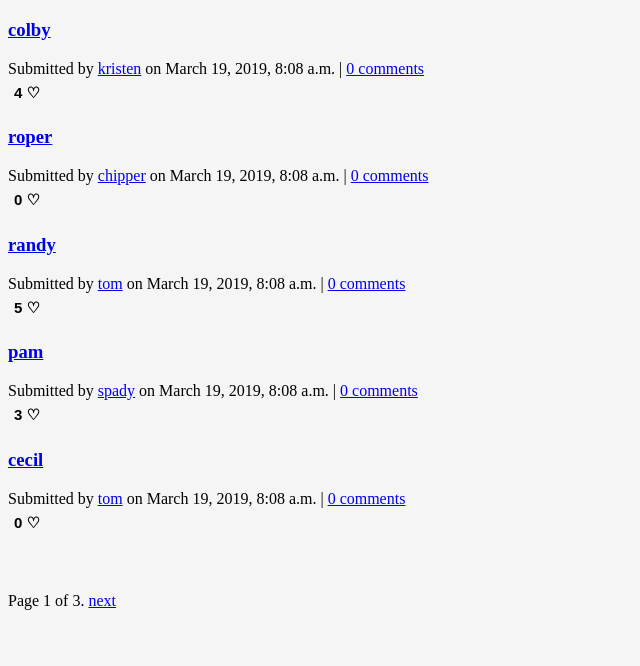
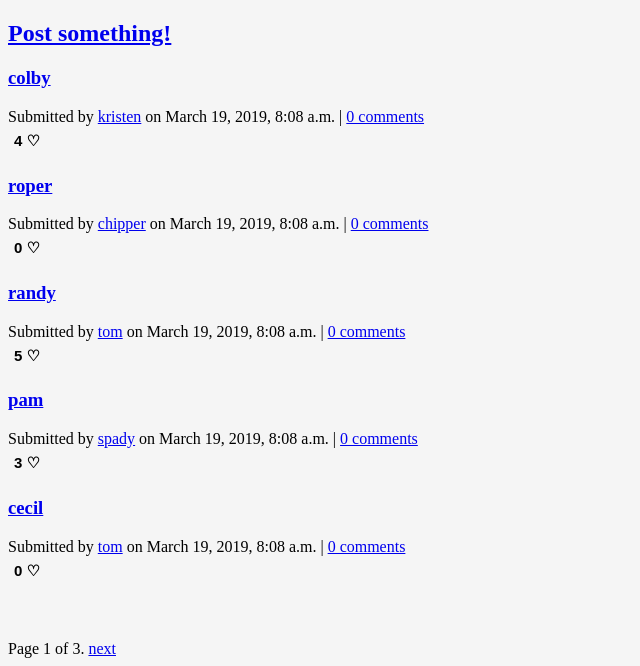
Before and after one commit to tlcpack/apile_blog, a Django app: page /core/ in a window 1280 px wide. Shown: the part 139-805 px from the top of the page, without its empty margins (0-640 px from the left). Before the commit the page ends 749 px from the top, so only its background shows below. Run offline with Django 3.2, Linux system fonts and the light colour scheme; data comes from the database, SQL or seed files in the repository.

Commit message:
able to create post. created post can be edited and favorited

```diff
--- a/core/templates/index.html
+++ b/core/templates/index.html
@@ -1,6 +1,9 @@
 {% extends 'base.html' %}
 
 {% block content %}
+
+<div class="add-post">
+    <h2><a href="{% url 'post_new' %}" class="">Post something!</a><h2>
 {% for post in post_list %}
     <h3><a href="{{ post.url }}">{{ post.title }}</a></h3>
     <span>Submitted by <a href="{% url 'user-detail' post.author.pk %}">{{ post.author.username }}</a> on {{ post.date_added }}</span>
--- a/core/urls.py
+++ b/core/urls.py
@@ -7,5 +7,6 @@ urlpatterns = [
     path('author/<int:pk>', views.AuthorDetailView.as_view(), name='user-detail'),
     path('post/<int:pk>/favorite/', views.post_favorite_view, name='post_favorite'),
     path('post/<int:pk>/comment_new/', views.comment_new, name='comment_new'),
-    path('comment/<int:pk>', views.comment_favorite_view, name='comment_favorite')
+    path('comment/<int:pk>', views.comment_favorite_view, name='comment_favorite'),
+    path('post/new/', views.post_new, name='post_new'),
 ]
--- a/core/views.py
+++ b/core/views.py
@@ -9,7 +9,7 @@ from django.views.decorators.http import require_http_methods
 
 from django.views import generic
 from .models import Post, Comment
-from .forms import CommentForm
+from .forms import CommentForm, PostForm
 
 class Index(generic.ListView):
     """
@@ -64,6 +64,19 @@ def comment_favorite_view(request, pk):
 
     return redirect(request.META.get('HTTP_REFERER', '/'))
 
+# form page for creating a post
+@login_required
+def post_new(request):
+    if request.method == "POST":
+        form = PostForm(request.POST)
+        if form.is_valid():
+            post = form.save(commit=False)
+            post.author = request.user
+            post.save()
+            return redirect('post-detail', pk=post.pk)
+    else:
+        form = PostForm()
+    return render(request, 'post_edit.html', {'form': form})
 
 # form page for submitting comment
 @login_required
```
Also changed, not shown: core/forms.py (+7 -0 lines), core/templates/post_edit.html (added, +11 -0 lines).
